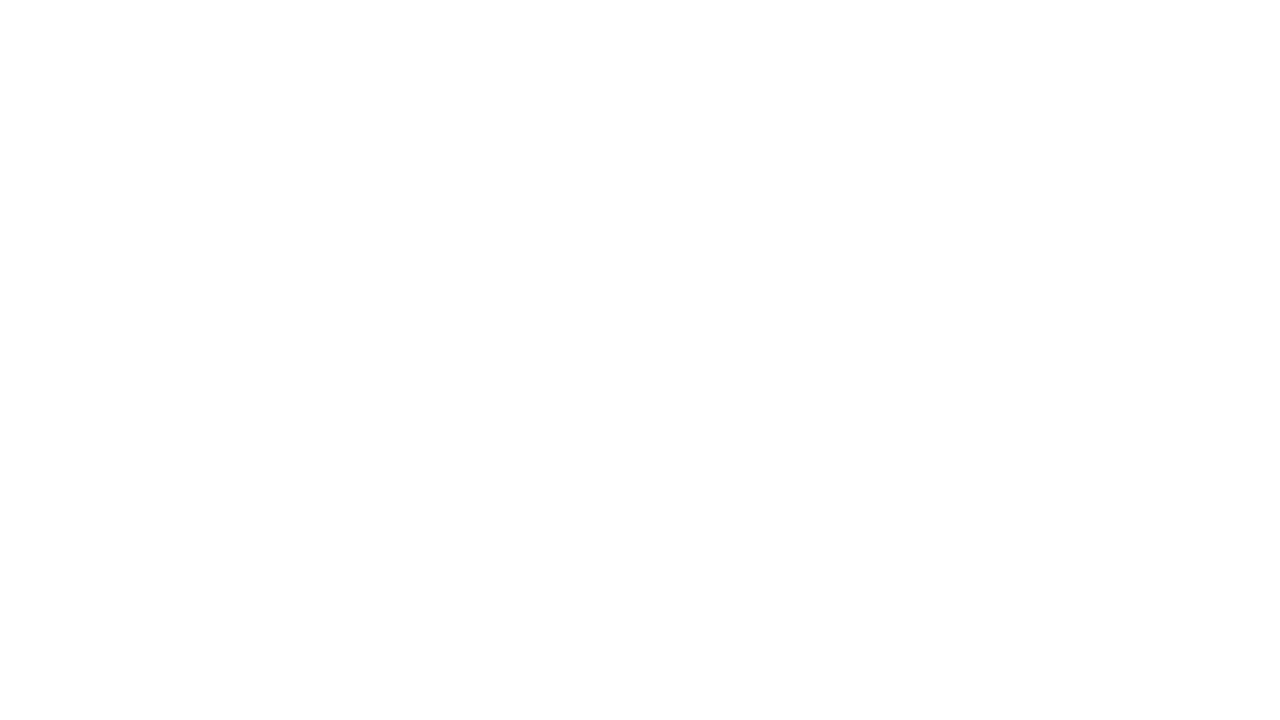
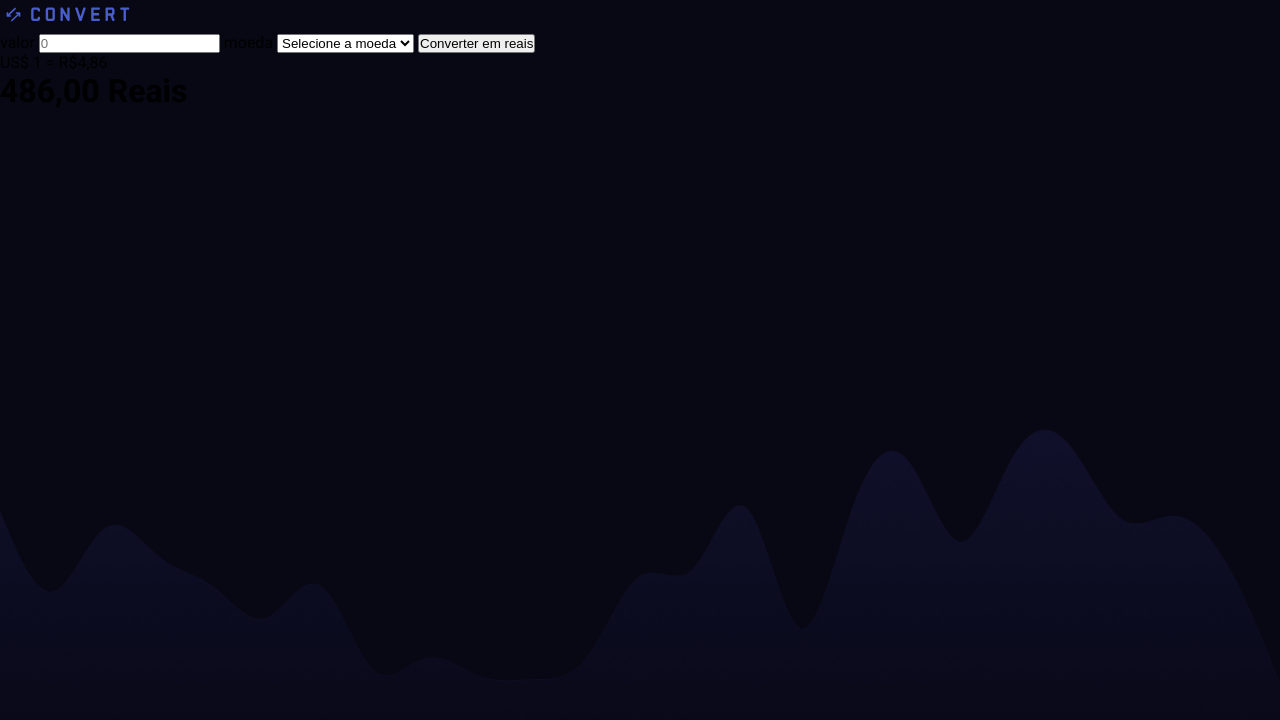
Before and after one commit to SauloCarvalho300/projeto-convert, a plain HTML site: page index.html in a window 1280 px wide. Drawn offline with Linux system fonts and the light colour scheme.

Commit message:
Feito o HTML e inserido os assets

```diff
--- a/index.html
+++ b/index.html
@@ -1,12 +1,42 @@
 <!DOCTYPE html>
 <html lang="pt-BR">
+
 <head>
+  <link rel="preconnect" href="https://fonts.googleapis.com/" />
+  <link rel="preconnect" href="https://fonts.gstatic.com/" crossorigin />
   <meta charset="UTF-8">
   <meta name="viewport" content="width=device-width, initial-scale=1.0">
   <link rel="stylesheet" href="./style.css">
+
+  <link href="https://fonts.googleapis.com/css2?family=IBM+Plex+Mono&family=Roboto:wght@400;500;700&display=swap"
+    rel="stylesheet" />
   <title>Convert</title>
 </head>
 <body>
+  <img src="./assets/logo.svg" alt="Convert logo">
 
+  <main>
+    <form>
+      <label for="amount">valor</label>
+      <input type="text" name="amount" id="amount" placeholder="0" required>
+
+      <label for="">moeda</label>
+      <select name="currency" id="currency">
+        <option value="" disabled selected hidden>Selecione a moeda</option>
+        <option value="USD">Dólar Americano</option>
+        <option value="EUR">Euro</option>
+        <option value="GBP">Libra Esterlina</option>
+      </select>
+
+      <button type="submit">Converter em reais</button>
+    </form>
+
+    <footer>
+      <span id="description">US$ 1 = R$4,86</span>
+      <h1 id="result">486,00 Reais</h1>
+    </footer>
+  </main>
+
+  <script src="./script.js"></script>
 </body>
 </html>
--- a/style.css
+++ b/style.css
@@ -0,0 +1,18 @@
+* {
+  margin: 0;
+  padding: 0;
+  box-sizing: border-box;
+}
+
+:root {
+  font-family: "Roboto", sans-serif;
+  font-size: 16px;
+}
+
+body {
+  width: 100%;
+  height: 100vh;
+
+  background-image: url(./assets/bg.png);
+  background-size: contain;
+}
```
Also changed, not shown: assets/bg.png (added), assets/check.svg (added), assets/chevron-down.svg (added), assets/logo.svg (added).
